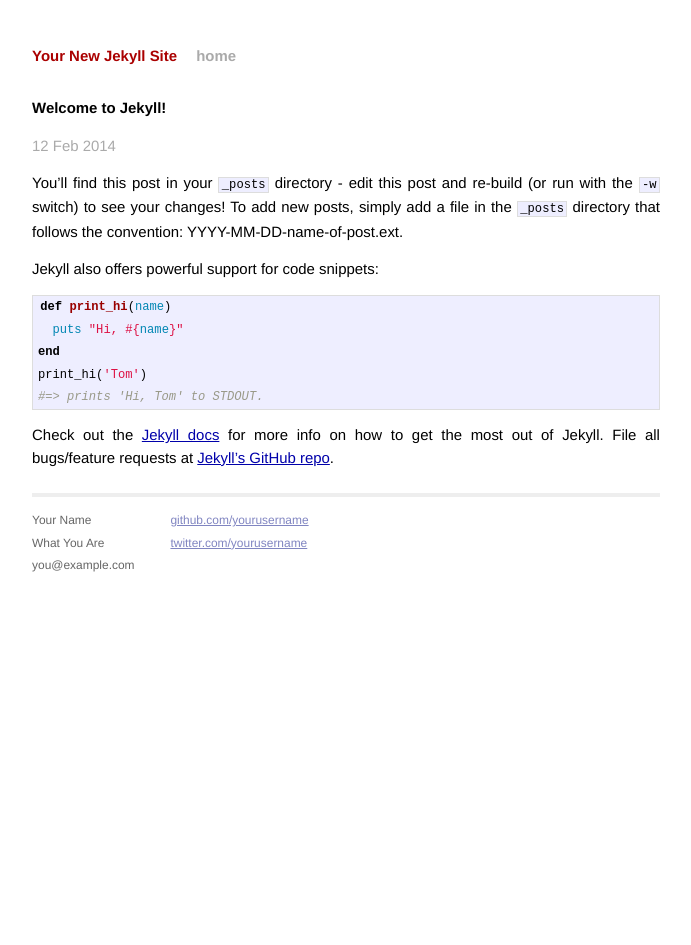
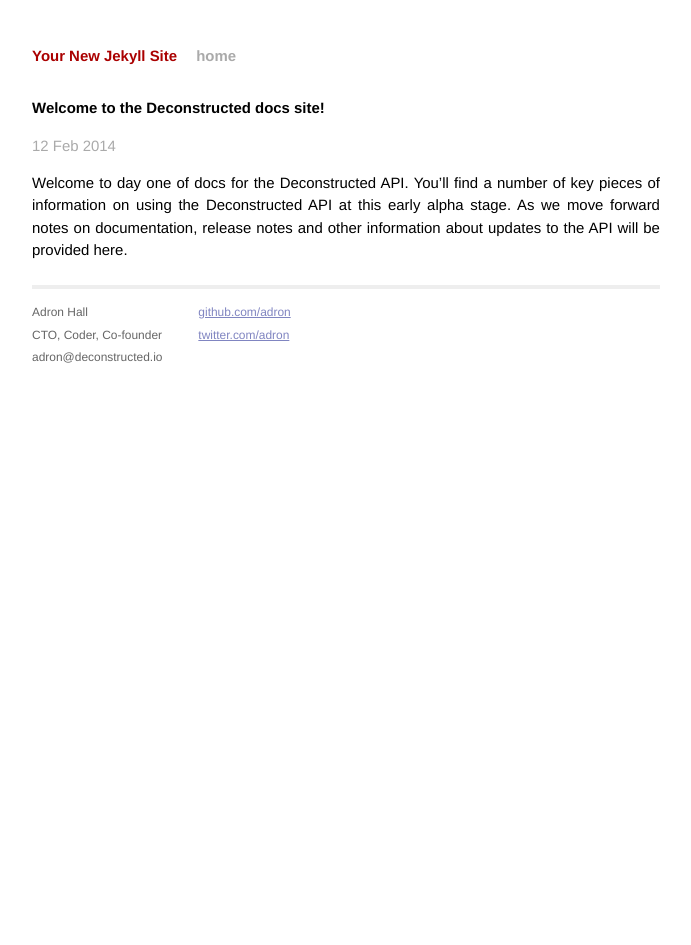
Before and after one commit to deconstructedAdron/deconstructed, a Jekyll site: the page built from _posts/2014-02-12-welcome-to-jekyll.markdown, in a window 1280 px wide. Shown: the whole page, without its empty margins (294-985 px from the left). Built offline with Jekyll 4.4.1, drawn with Linux system fonts in a browser that asks for light colours; Markdown is read by kramdown in place of the engine named in the settings.

Commit message:
All updated.

```diff
--- a/_layouts/default.html
+++ b/_layouts/default.html
@@ -26,15 +26,15 @@
     <div class="footer">
         <div class="contact">
             <p>
-                Your Name<br/>
-                What You Are<br/>
-                you@example.com
+                Adron Hall<br/>
+                CTO, Coder, Co-founder<br/>
+                adron@deconstructed.io
             </p>
         </div>
         <div class="contact">
             <p>
-                <a href="https://github.com/yourusername">github.com/yourusername</a><br/>
-                <a href="https://twitter.com/yourusername">twitter.com/yourusername</a><br/>
+                <a href="https://github.com/adron">github.com/adron</a><br/>
+                <a href="https://twitter.com/adron">twitter.com/adron</a><br/>
             </p>
         </div>
     </div>
--- a/_posts/2014-02-12-welcome-to-jekyll.markdown
+++ b/_posts/2014-02-12-welcome-to-jekyll.markdown
@@ -1,24 +1,8 @@
 ---
 layout: post
-title:  "Welcome to Jekyll!"
+title:  "Welcome to the Deconstructed docs site!"
 date:   2014-02-12 14:29:33
-categories: jekyll update
+categories: docs, deconstructed, updates
 ---
 
-You'll find this post in your `_posts` directory - edit this post and re-build (or run with the `-w` switch) to see your changes!
-To add new posts, simply add a file in the `_posts` directory that follows the convention: YYYY-MM-DD-name-of-post.ext.
-
-Jekyll also offers powerful support for code snippets:
-
-{% highlight ruby %}
-def print_hi(name)
-  puts "Hi, #{name}"
-end
-print_hi('Tom')
-#=> prints 'Hi, Tom' to STDOUT.
-{% endhighlight %}
-
-Check out the [Jekyll docs][jekyll] for more info on how to get the most out of Jekyll. File all bugs/feature requests at [Jekyll's GitHub repo][jekyll-gh].
-
-[jekyll-gh]: https://github.com/mojombo/jekyll
-[jekyll]:    http://jekyllrb.com
+Welcome to day one of docs for the Deconstructed API. You'll find a number of key pieces of information on using the Deconstructed API at this early alpha stage. As we move forward notes on documentation, release notes and other information about updates to the API will be provided here.
```
